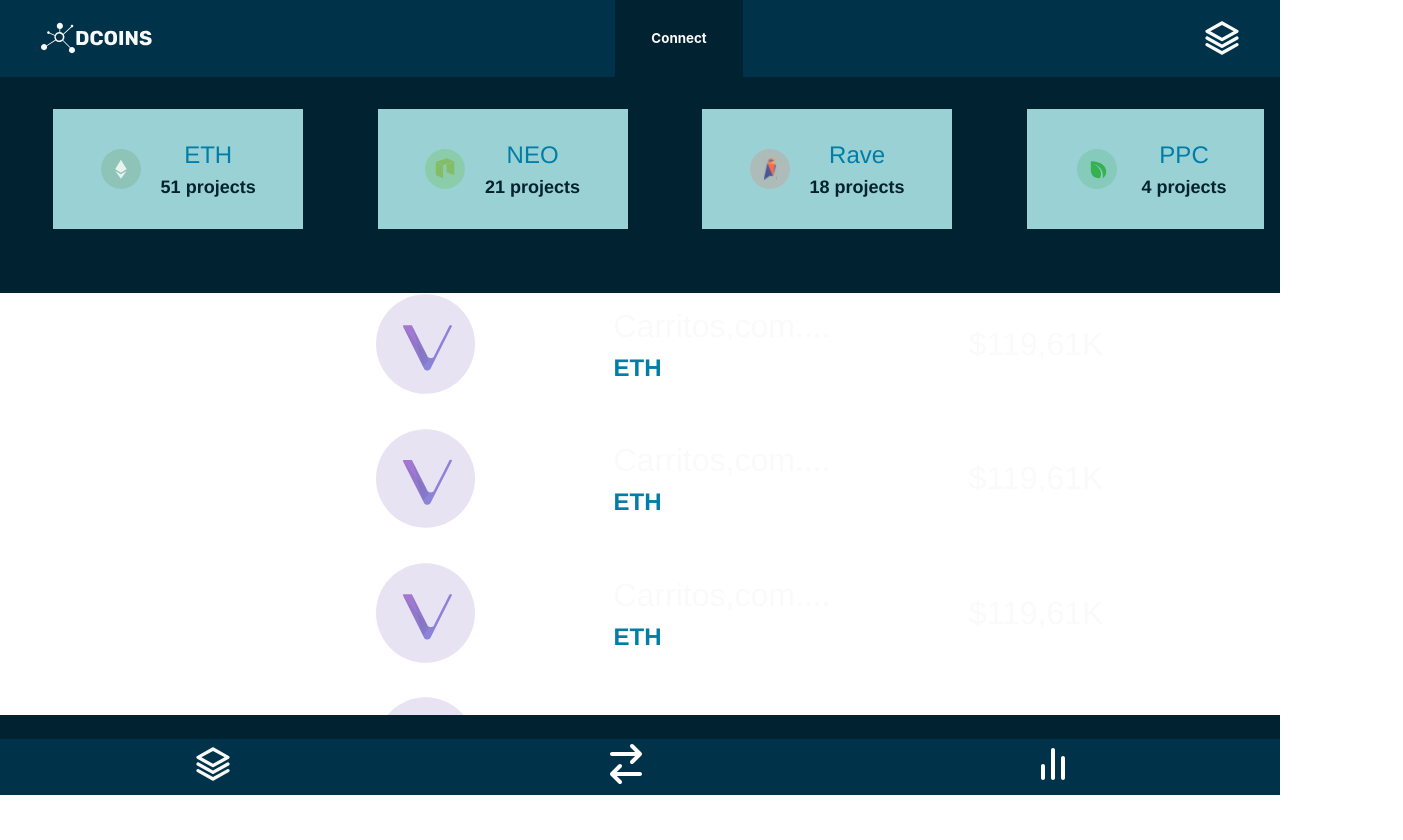
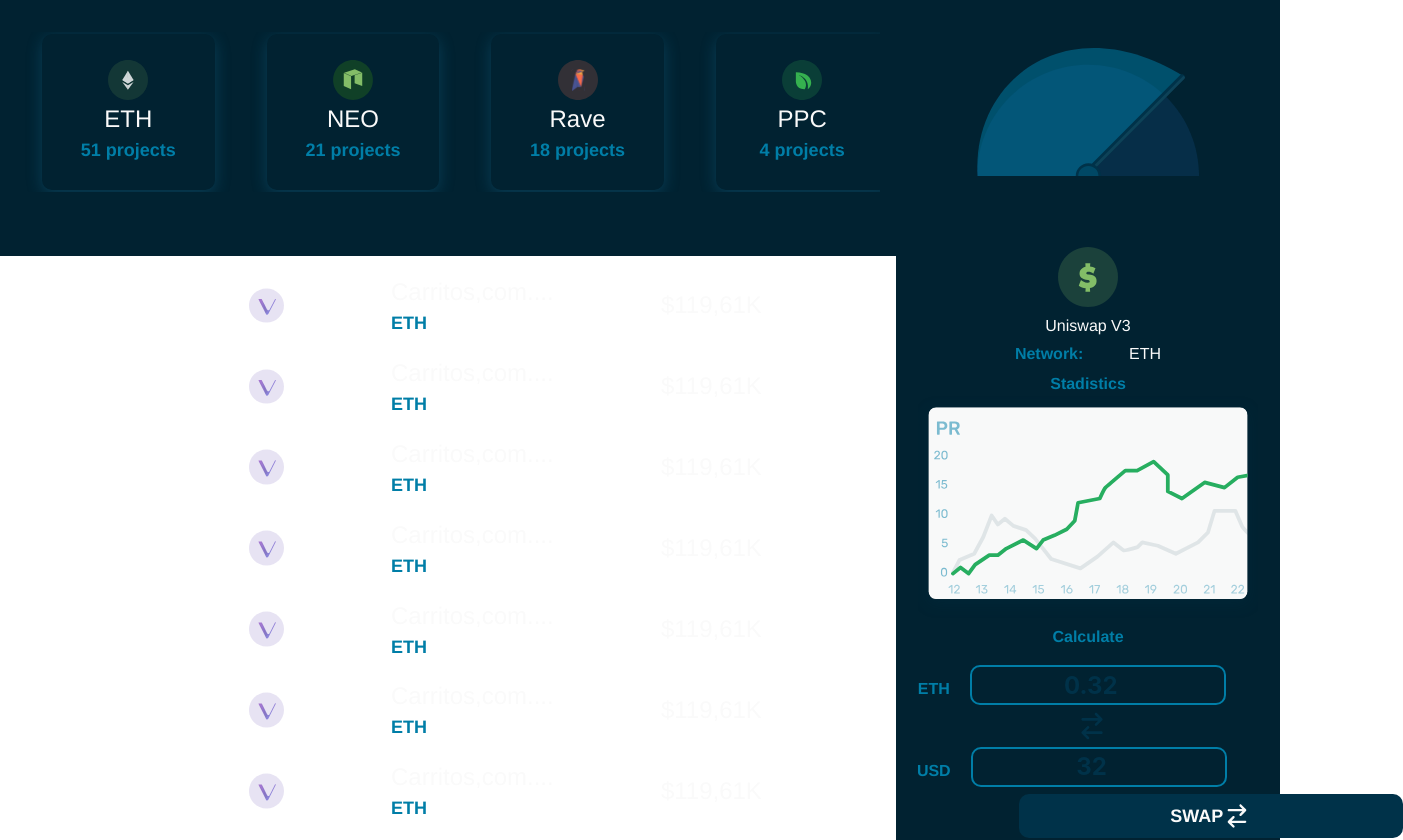
Before and after one commit to augustobor/ZCoin, a Vue app: page / in a window 1280 px wide. Shown: the top 840 px of the page, 1403 px wide, since content can reach past the window. Before the commit the page ends 805 px from the top, so only its background shows below. Built offline with nearby package versions, Linux system fonts and the light colour scheme.

Commit message:
responsing to desktop

```diff
--- a/src/components/Exchange.vue
+++ b/src/components/Exchange.vue
@@ -1,10 +1,15 @@
 <template>
+  <div id="exchange">
     <form action="">
       <h2>Calculate</h2>
       <label for="">
         ETH <input type="number" placeholder="0.32" v-model="unit" />
       </label>
-    <img src="../../assets/switch.svg" class="switch-blue" alt="switch logo" />
+      <img
+        src="../../assets/switch.svg"
+        class="switch-blue"
+        alt="switch logo"
+      />
       <label for="">
         USD
         <input type="number" disabled="all" placeholder="32" v-model="amount" />
@@ -14,6 +19,7 @@
         <img src="../../assets/switch-white.svg" alt="switch logo" />
       </a>
     </form>
+  </div>
 </template>
 <script>
 /*eslint-disable*/
--- a/src/components/Fomo.vue
+++ b/src/components/Fomo.vue
@@ -1,6 +1,8 @@
 <template>
-  <h1 class="fomo">FOMO</h1>
-  <img src="../../assets/metric.svg" class="metric" alt="metric" />
+  <div class="fomo-id">
+    <h1 class="fomo">FOMO</h1>
+    <img src="../../assets/metric.svg" class="metric" alt="metric" />
+  </div>
 </template>
 <script>
 export default {
@@ -19,7 +21,6 @@
 
 .metric {
     width: 90%;
-    height: 90%;
     margin-bottom: 3rem;
 }
 
@@ -30,4 +31,17 @@
     margin-bottom: 0rem;
   }
 }
+
+@media screen and (min-width: 1000px) {
+  .fomo {
+      display: none;
+  }
+
+  .metric {
+      width: 70%;
+      height: 10vw;
+      margin-top: 3rem;
+      margin-bottom: 3rem;
+  }
+}
 </style>
--- a/src/components/Graph.vue
+++ b/src/components/Graph.vue
@@ -1,4 +1,5 @@
 <template>
+  <div id="graph">
     <img
       src="../../assets/exchange-icon.svg"
       class="exchange-icon"
@@ -11,6 +12,7 @@
     </div>
     <h2>Stadistics</h2>
     <img src="../../assets/graph.svg" class="graph" alt="graph" />
+  </div>
 </template>
 <script>
 /*eslint-disable*/
@@ -56,4 +58,21 @@
     justify-content: center;
   }
 }
+
+@media screen and (min-width: 1000px) {
+  .graph-container {
+    display: flex;
+    flex-wrap: wrap;
+    flex-direction: row;
+    align-items: center;
+    justify-content: space-around;
+    margin: 1% 25%;
+    margin-bottom: 0.4rem;
+  }
+
+  .graph {
+    src: url('../../assets/graph-desktop.svg');
+    width: 340px;
+  }
+}
 </style>
--- a/src/components/Row.vue
+++ b/src/components/Row.vue
@@ -70,4 +70,28 @@
     font-size: x-large;
   }
 }
+
+@media screen and (min-width: 1000px) {
+  .row {
+    margin: 2% 0%;
+  }
+
+  .row h3 {
+    font-size: x-large;
+  }
+
+  .row p {
+    font-size: large;
+  }
+
+  .row > img {
+    width: 4%;
+    height: 4%;
+  }
+
+  .row:hover {
+    background-color: var(--dapps-color-semi-light);
+    transition: all 100ms ease;
+  }
+}
 </style>
--- a/src/components/Scroll-Horizontal-Card.vue
+++ b/src/components/Scroll-Horizontal-Card.vue
@@ -58,8 +58,19 @@
   }
 }
 
-/*
 @media screen and (min-width: 1000px) {
+  .scroll-horizontal-card {
+    background-color: transparent;
+    box-shadow: 0px 4px 16px rgba(34, 148, 200, 0.25);
+  }
 
-} */
+  .scroll-horizontal-card h3 {
+    color: var(--dapps-color-white);
+    padding: 1%;
+  }
+
+  .scroll-horizontal-card p {
+    color: var(--dapps-color-primary);
+  }
+}
 </style>
--- a/src/components/Scroll-Horizontal.vue
+++ b/src/components/Scroll-Horizontal.vue
@@ -56,4 +56,12 @@
     overflow-y: hidden;
     overflow-x: auto;
 }
+
+@media screen and (min-width: 1000px) {
+  .desktop-component > .horizontal-scroll {
+    display: flex;
+    flex-wrap: wrap;
+    height: 20vh;
+  }
+}
 </style>
--- a/src/components/Table.vue
+++ b/src/components/Table.vue
@@ -81,4 +81,10 @@
     height: 52.8vh;
   }
 }
+
+@media screen and (min-width: 1000px) {
+  .table {
+    width: 100%;
+  }
+}
 </style>
--- a/src/views/HomeView.vue
+++ b/src/views/HomeView.vue
@@ -1,9 +1,20 @@
 <template>
-  <div class="home">
-    <Header></Header>
-    <ScrollHorizontal></ScrollHorizontal>
-    <Table></Table>
-    <Footer></Footer>
+  <div class="home-mobile-tablet">
+    <Header class="mobile-component"></Header>
+    <ScrollHorizontal class="mobile-component"></ScrollHorizontal>
+    <Table class="mobile-component"></Table>
+    <Footer class="mobile-component"></Footer>
+  </div>
+  <div id="home-desktop">
+    <main class="desktop-component">
+      <ScrollHorizontal class="desktop-component"></ScrollHorizontal>
+      <Table class="desktop-component"></Table>
+    </main>
+    <aside class="desktop-component">
+      <Fomo class="desktop-component"></Fomo>
+      <Graph class="desktop-component"></Graph>
+      <Exchange class="desktop-component"></Exchange>
+    </aside>
   </div>
 </template>
 
@@ -13,6 +24,9 @@
 import Footer from "@/components/Footer.vue";
 import ScrollHorizontal from "@/components/Scroll-Horizontal.vue";
 import Table from "@/components/Table.vue";
+import Graph from "@/components/Graph.vue";
+import Fomo from "@/components/Fomo.vue";
+import Exchange from "@/components/Exchange.vue";
 
 export default {
   name: "HomeView",
@@ -23,8 +37,41 @@
     Footer,
     ScrollHorizontal,
     Table,
-  },
+    Graph,
+    Fomo,
+    Exchange
+},
 };
 </script>
 <style>
+.desktop-component {
+  display: none;
+}
+
+@media screen and (min-width: 1000px) {
+
+  .mobile-component, #header, #footer {
+    display: none;
+  }
+
+  .desktop-component {
+    display: block;
+    height: auto;
+  }
+
+  #home-desktop {
+    display: flex;
+    flex-wrap: wrap;
+    flex-direction: columns;
+  }
+
+  main.desktop-component {
+    width: 70%;
+  }
+
+  aside.desktop-component {
+    width: 30%;
+  }
+
+}
 </style>
```
Also changed, not shown: assets/graph-desktop.svg (added). Lines whose indentation alone changed are shown as unchanged.
